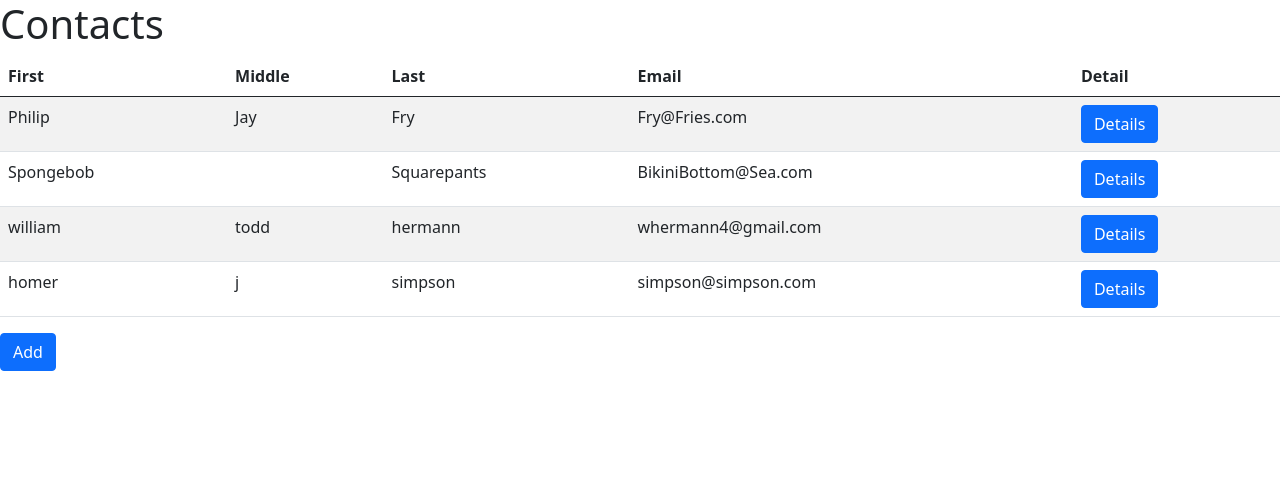
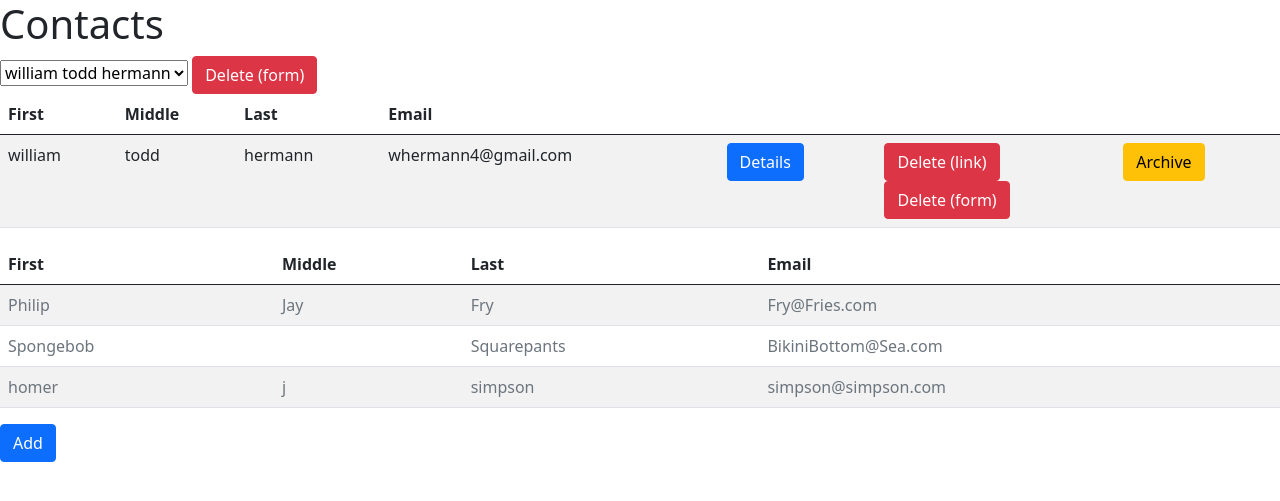
Before and after one commit to PdxCodeGuild/class_bumble_bee, a Django app: page / in a window 1280 px wide. Shown: the top 501 px of the page. Run offline with Django 3.2, Linux system fonts and the light colour scheme; data comes from the database, SQL or seed files in the repository; both versions use the stored data as it was after the commit.

Commit message:
added delete and archive buttons to contact list

```diff
--- a/4 Django/solutions/contact_list/contactapp/models.py
+++ b/4 Django/solutions/contact_list/contactapp/models.py
@@ -18,6 +18,7 @@ class Contact(models.Model):
     city = models.ForeignKey(City, on_delete=models.PROTECT, related_name='contacts')
     notes = models.CharField(max_length=300)
     created_date = models.DateTimeField(auto_now_add=True)
+    archived = models.BooleanField()
 
     def __str__(self):
-        return self.first_name + ' ' + self.middle_name + ' ' + self.last_name + '-' + self.email
+        return self.first_name + ' ' + self.middle_name + ' ' + self.last_name
--- a/4 Django/solutions/contact_list/contactapp/templates/contactapp/create.html
+++ b/4 Django/solutions/contact_list/contactapp/templates/contactapp/create.html
@@ -48,4 +48,4 @@
         </form>
     </div>
 </div>
-{%endblock%}
+{% endblock %}
--- a/4 Django/solutions/contact_list/contactapp/templates/contactapp/detail.html
+++ b/4 Django/solutions/contact_list/contactapp/templates/contactapp/detail.html
@@ -31,7 +31,11 @@
         <td>{{contact.notes}}</td>
       </tr>
       <tr>
-        <td><a href="{% url 'contactapp:index' %}"   class="btn btn-primary">Back</a>
+        <td>
+          <a href="{% url 'contactapp:index' %}" class="btn btn-primary">Back</a>
+          <a href="{% url 'contactapp:delete_contact' contact.id %}" class="btn btn-danger">Delete (link)</a>
+        </td>
+        <td></td>
       </tr>
 
     </tbody>
--- a/4 Django/solutions/contact_list/contactapp/templates/contactapp/index.html
+++ b/4 Django/solutions/contact_list/contactapp/templates/contactapp/index.html
@@ -2,27 +2,69 @@
 
 {% block content %}
   <h1>Contacts</h1>
+  <form action="{% url 'contactapp:delete_contact_form' %}" method="post">
+    {% csrf_token %}
+    <select name="contact_id">
+      {% for contact in contacts %}
+      <option value="{{contact.id}}">{{ contact }}</option>
+      {% endfor %}
+    </select>
+    <button type="submit" class="btn btn-danger">Delete (form)</button>
+  </form>
   <table class="table table-striped">
     <thead>
       <tr>
-
-        <th scope="col">First</th>
-        <th scope="col">Middle</th>
-        <th scope="col">Last</th>
-        <th scope="col">Email</th>
-        <th scope="col">Detail</th>
+        <th>First</th>
+        <th>Middle</th>
+        <th>Last</th>
+        <th>Email</th>
+        <th></th>
+        <th></th>
+        <th></th>
       </tr>
     </thead>
     <tbody>
-      {% for contact in contact_people %}
+      {% for contact in contacts %}
       <tr>
         <td>{{contact.first_name}}</td>
         <td>{{contact.middle_name}}</td>
         <td>{{contact.last_name}}</td>
         <td>{{contact.email}}</td>
-        <td><a href="{% url 'contactapp:detail' contact.id %}"   class="btn btn-primary">Details</a>
+        <td><a href="{% url 'contactapp:detail' contact.id %}"   class="btn btn-primary">Details</a></td>
+        <td>
+          <a href="{% url 'contactapp:delete_contact' contact.id %}" class="btn btn-danger">Delete (link)</a>
+          <form action="{% url 'contactapp:delete_contact_form' %}" method="post">
+            {% csrf_token %}
+            <input type="hidden" name="contact_id" value="{{contact.id}}"/>
+            <button type="submit" class="btn btn-danger">Delete (form)</button>
+          </form>
         </td>
-        <!-- <td><button>button</button></td> -->
+        <td>
+          <a href="{% url 'contactapp:archive_contact' contact.id %}" class="btn btn-warning">Archive</a>
+        </td>
+
+      </tr>
+      {% endfor %}
+    </tbody>
+  </table>
+
+
+<table class="table table-striped">
+    <thead>
+      <tr>
+        <th>First</th>
+        <th>Middle</th>
+        <th>Last</th>
+        <th>Email</th>
+      </tr>
+    </thead>
+    <tbody>
+      {% for contact in archived_contacts %}
+      <tr>
+        <td class="text-muted">{{contact.first_name}}</td>
+        <td class="text-muted">{{contact.middle_name}}</td>
+        <td class="text-muted">{{contact.last_name}}</td>
+        <td class="text-muted">{{contact.email}}</td>
       </tr>
       {% endfor %}
     </tbody>
--- a/4 Django/solutions/contact_list/contactapp/urls.py
+++ b/4 Django/solutions/contact_list/contactapp/urls.py
@@ -5,7 +5,10 @@ app_name = 'contactapp'
 urlpatterns = [
     path('', views.index, name='index'),
     # localhost:8000/contactapp/detail/5/
+    path('create/', views.create, name='create'),
+    path('savecontact/', views.save_contact, name='savecontact'),
     path('detail/<int:contact_id>/', views.detail, name='detail'),
-    path('create/', views.create, name='create'),
-    path('savecontact/', views.save_contact, name='savecontact')
+    path('delete/<int:contact_id>/', views.delete_contact, name='delete_contact'),
+    path('archive/<int:contact_id>/', views.archive_contact, name='archive_contact'),
+    path('delete_contact_form/', views.delete_contact_form, name='delete_contact_form')
 ]
--- a/4 Django/solutions/contact_list/contactapp/views.py
+++ b/4 Django/solutions/contact_list/contactapp/views.py
@@ -6,9 +6,11 @@ from .models import City, Contact
 # Create your views here.
 
 def index(request):
-    contact_people = Contact.objects.order_by('last_name')
+    contacts = Contact.objects.filter(archived=False).order_by('last_name')
+    archived_contacts = Contact.objects.filter(archived=True).order_by('last_name')
     context = {
-        'contact_people': contact_people,
+        'contacts': contacts,
+        'archived_contacts': archived_contacts
     }
 
     return render(request, 'contactapp/index.html', context)
@@ -29,6 +31,10 @@ def create(request):
     return render(request,'contactapp/create.html', context)
 
 def save_contact(request):
+
+    if request.method == 'GET':
+        return HttpResponseRedirect(reverse('contactapp:index'))
+
     print(request.POST)
     # extract form data into local variables
     first_name = request.POST['first_name']
@@ -40,6 +46,9 @@ def save_contact(request):
     city_id = request.POST['city_id']
     existing_city = City.objects.get(id=city_id)
     contact = Contact(first_name = first_name, middle_name=middle_name, last_name=last_name, email =email, phone_number = phone_number, notes = notes, city = existing_city  )
+
+    # contact = Contact(first_name = first_name, middle_name=middle_name, last_name=last_name, email =email, phone_number = phone_number, notes = notes, city_id=city_id)
+
     # create instance of model using data
     contact.save()
     #save the model to the database
@@ -48,3 +57,27 @@ def save_contact(request):
     return HttpResponseRedirect(reverse('contactapp:index'))
     # return render(request, 'contactapp/index.html')
     # return HttpResponse(dict(test))
+
+
+
+def delete_contact(request, contact_id):
+    contact = Contact.objects.get(id=contact_id)
+    contact.delete()
+
+    return HttpResponseRedirect(reverse('contactapp:index'))
+
+def delete_contact_form(request):
+    contact_id = request.POST['contact_id']
+    contact = Contact.objects.get(id=contact_id)
+    contact.delete()
+
+    return HttpResponseRedirect(reverse('contactapp:index'))
+
+
+
+def archive_contact(request, contact_id):
+    contact = Contact.objects.get(id=contact_id)
+    contact.archived = True
+    contact.save()
+
+    return HttpResponseRedirect(reverse('contactapp:index'))
```
Also changed, not shown: 4 Django/solutions/contact_list/contactapp/migrations/0002_contact_archived.py (added), 4 Django/solutions/contact_list/db.sqlite3 (added), 4 Django/solutions/hobbylobby/db.sqlite3 (added), 4 Django/solutions/mysite/db.sqlite3 (added), 4 Django/solutions/todoproj/db.sqlite3 (added).
